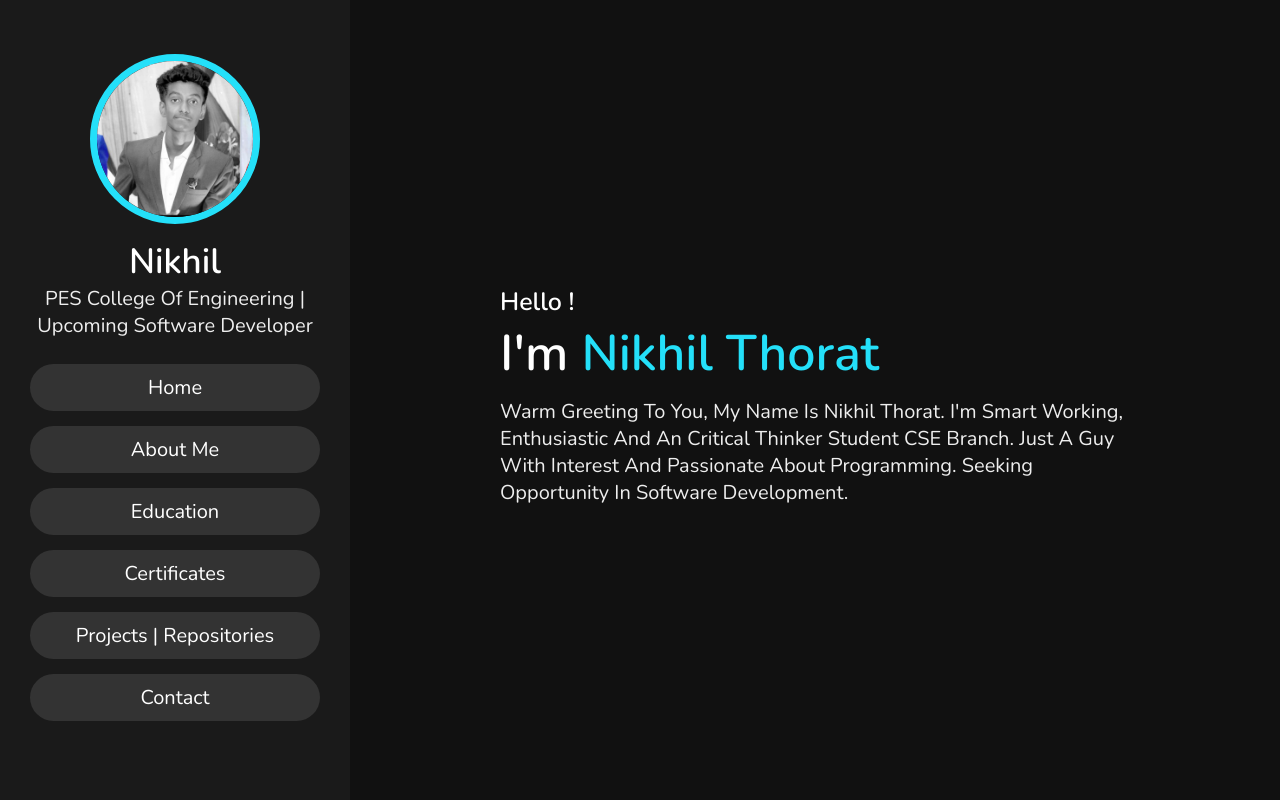
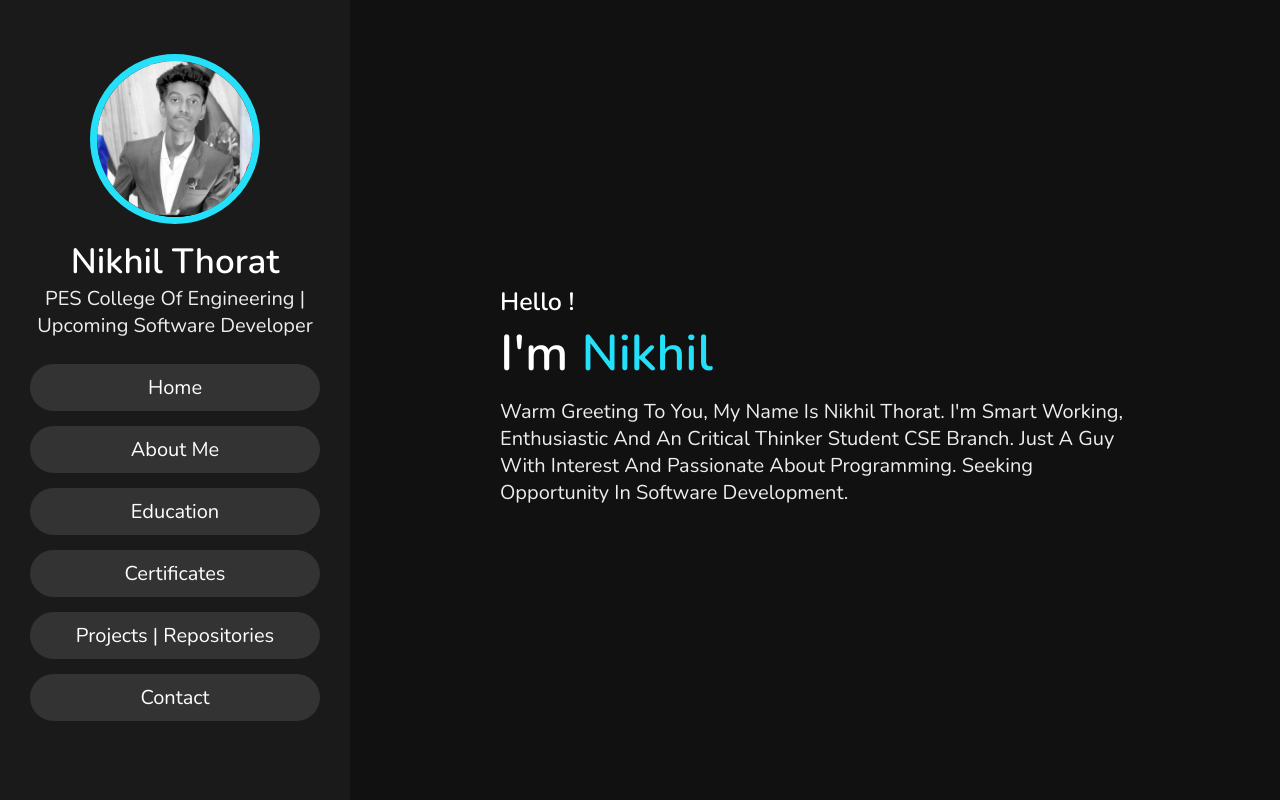
Before and after one commit to nikhilthoratb/nikhilthoratb.github.io, a plain HTML site: page index.html in a window 1280 px wide. Shown: the top 800 px of the page. Drawn offline with nearby package versions, Linux system fonts and the light colour scheme.

Commit message:
Update index.html
name changes

```diff
--- a/index.html
+++ b/index.html
@@ -20,7 +20,7 @@
 
     <div class="user">
         <img src="photo_2021-12-04_16-43-18.jpg" alt="">
-        <h3 class="name">Nikhil</h3>
+        <h3 class="name">Nikhil Thorat</h3>
         <p class="post">PES College of Engineering | Upcoming Software developer</p>
     </div>
 
@@ -46,7 +46,7 @@
 <section class="home" id="home">
 
     <h3>Hello !</h3>
-    <h1>I'm <span>Nikhil Thorat</span></h1>
+    <h1>I'm <span>Nikhil</span></h1>
     <p>Warm greeting to you, My name is Nikhil Thorat. I'm Smart Working, Enthusiastic
         and an Critical Thinker student CSE Branch.
         Just a guy with interest and passionate about programming.
```
